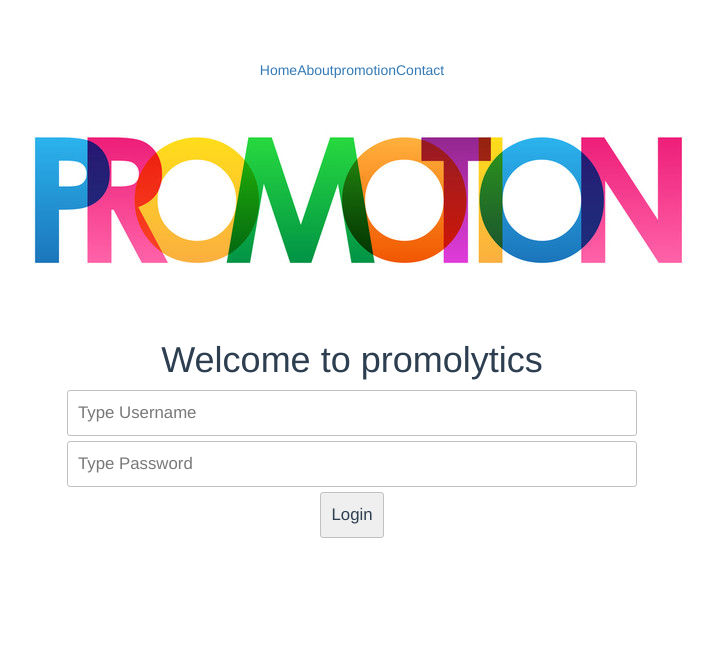
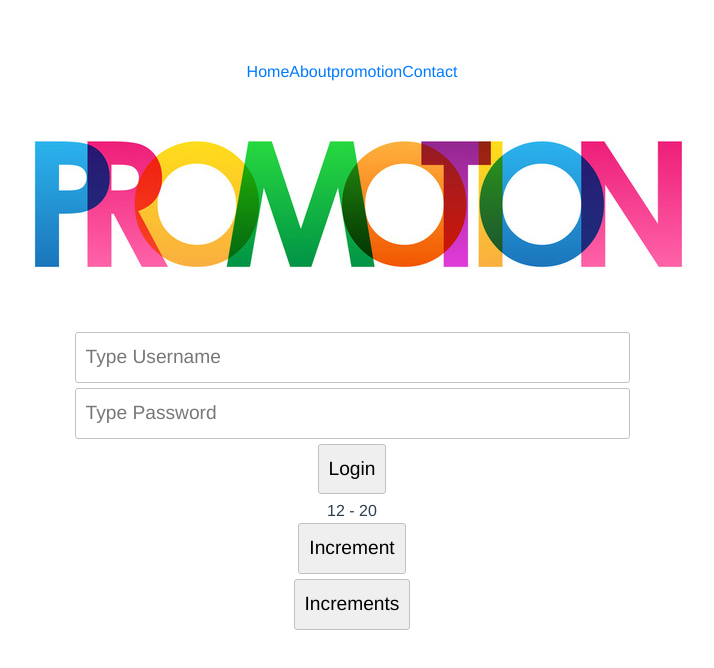
Before and after one commit to dev-mrinal/vuejs, a Vue app: page /#/ in a window 1280 px wide. Shown: the top 668 px of the page, without its empty margins (288-1002 px from the left). Built offline with nearby package versions, Linux system fonts and the light colour scheme.

Commit message:
add store modules

```diff
--- a/package.json
+++ b/package.json
@@ -15,11 +15,13 @@
   },
   "dependencies": {
     "axios": "^0.17.0",
+    "bootstrap-vue": "^1.3.0",
     "lodash": "^4.17.4",
     "vue": "^2.5.2",
     "vue-router": "^3.0.1",
     "vuejs-paginate": "^1.4.0",
-    "vuejs-paginator": "^2.0.2"
+    "vuejs-paginator": "^2.0.2",
+    "vuex": "^3.0.1"
   },
   "devDependencies": {
     "autoprefixer": "^7.1.2",
--- a/src/components/Home.vue
+++ b/src/components/Home.vue
@@ -1,3 +1,4 @@
+
 <template>
   <div>
   <!--<b-img src="https://lorempixel.com/1024/400/" fluid alt="Responsive image" /> -->
@@ -6,17 +7,28 @@
   <div><input type="text" name="username" id="username" v-model="username" placeholder="Type Username" /></div>
   <div><input type="password" name="password" id="password" v-model="password" placeholder="Type Password" /></div>
   <div><button id="createAccount" v-on:click="postPost" >Login</button></div>
+  <div>{{count}} - {{counts}}</div>
+  <div><button v-on:click="increment">Increment</button></div>
+  <div><button v-on:click="increments">Increments</button></div>
 </div>
 </template>
+
 
 <script>
 import '../assets/scss/global.scss'
 import axios from 'axios'
 import _ from 'lodash'
+import store from './store/store'
 
 export default {
   name: 'Home',
   methods: {
+    increment: function () {
+      return store.commit('increment')
+    },
+    increments: function () {
+      return store.commit('increments')
+    },
     postPost: function () {
       axios.post('https://jsonplaceholder.typicode.com/posts', {
         username: this.username,
@@ -55,13 +67,21 @@ export default {
   },
   data: function () {
     return {
-      msg: 'welcome to promolytics',
+      msg: '',
       username: '',
       password: '',
       posts: [],
       postBody: '',
       errors: [],
       post: ''
+    }
+  },
+  computed: {
+    counts: function () {
+      return store.state.home.count
+    },
+    count: function () {
+      return store.state.login.count
     }
   },
   filters: {
--- /dev/null
+++ b/src/components/store/modules/home.js
@@ -0,0 +1,11 @@
+export default {
+  state: { count: 20 },
+  getters: {},
+  actions: {},
+  mutations: {
+    increments (state) {
+      // mutate state
+      state.count--
+    }
+  }
+}
--- /dev/null
+++ b/src/components/store/modules/login.js
@@ -0,0 +1,11 @@
+export default {
+  state: { count: 12 },
+  getters: {},
+  actions: {},
+  mutations: {
+    increment (state) {
+      // mutate state
+      state.count++
+    }
+  }
+}
--- /dev/null
+++ b/src/components/store/store.js
@@ -0,0 +1,12 @@
+import Vue from 'vue'
+import Vuex from 'vuex'
+import login from './modules/login'
+import home from './modules/home'
+Vue.use(Vuex)
+
+export default new Vuex.Store({
+  modules: {
+    login,
+    home
+  }
+})
```
